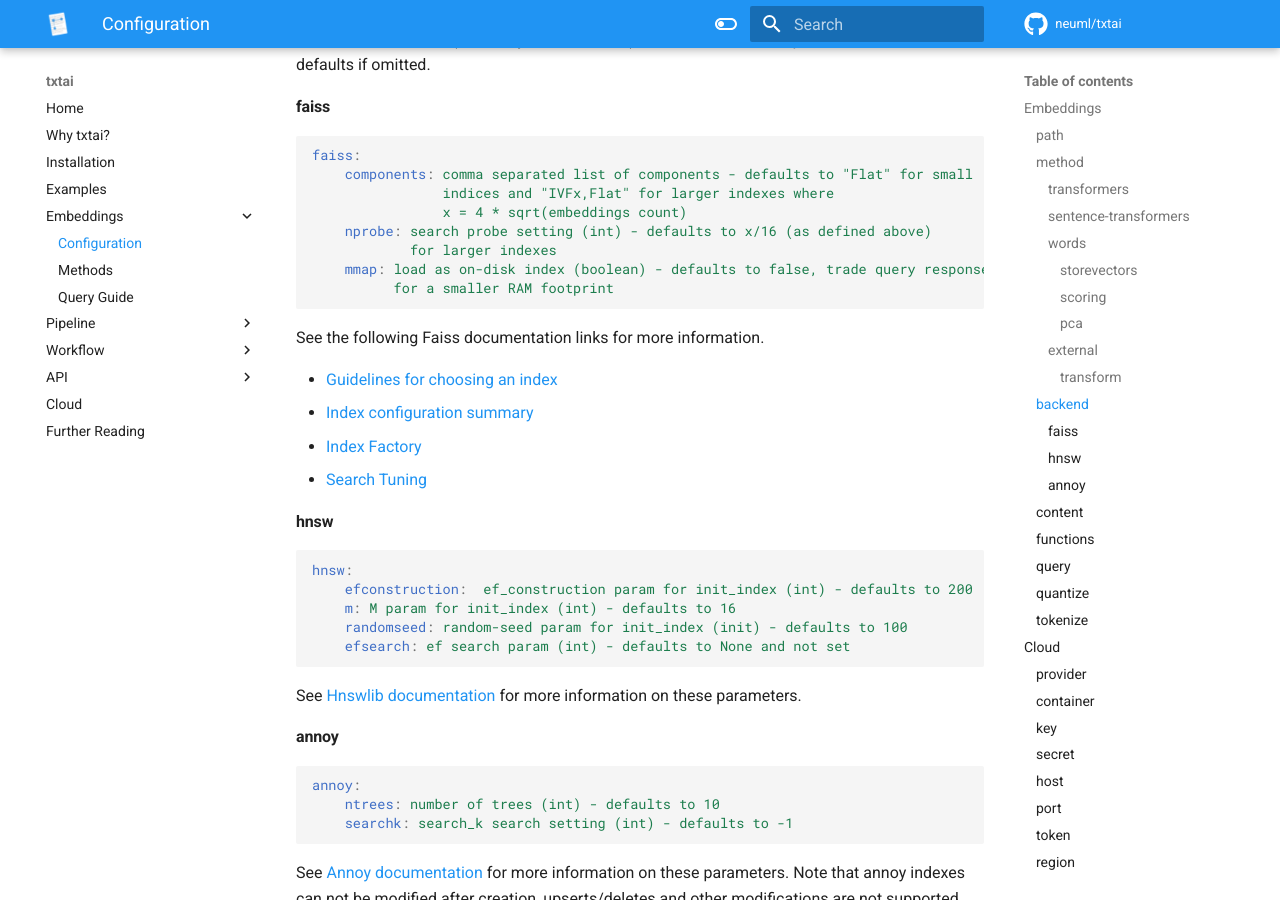
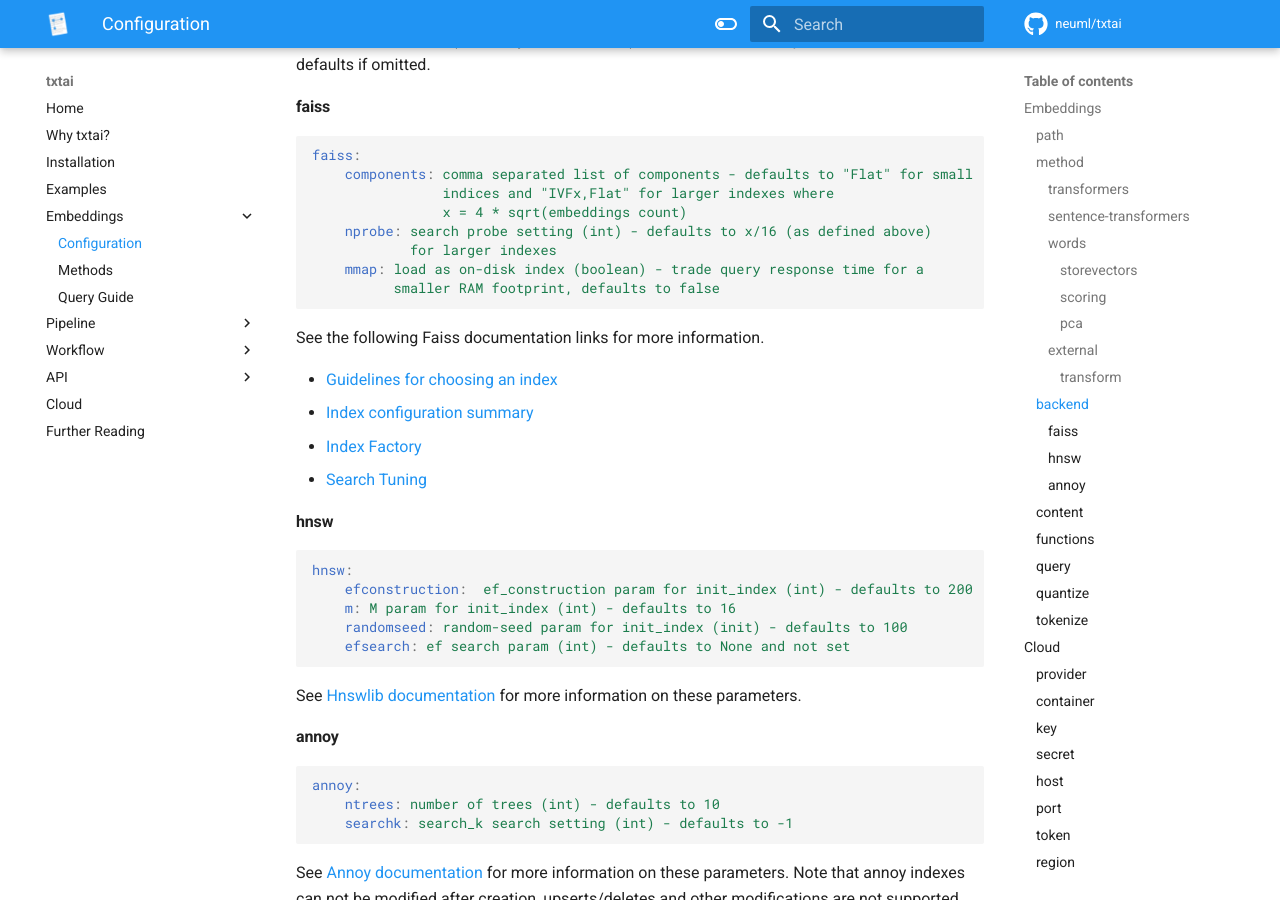
Before and after one commit to neuml/txtai, an MkDocs documentation site: the page built from docs/embeddings/configuration.md, in a window 1280 px wide and 900 px high, scrolled down 2070 px. Built offline with MkDocs 1.6.1 and Material for MkDocs 9.7.7, drawn with Linux system fonts in a browser that asks for light colours; comment, search, counter and statistics services are not loaded.

Commit message:
Update documentation

````diff
--- a/docs/embeddings/configuration.md
+++ b/docs/embeddings/configuration.md
@@ -83,8 +83,8 @@ faiss:
                 x = 4 * sqrt(embeddings count)
     nprobe: search probe setting (int) - defaults to x/16 (as defined above)
             for larger indexes
-    mmap: load as on-disk index (boolean) - defaults to false, trade query response time
-          for a smaller RAM footprint
+    mmap: load as on-disk index (boolean) - trade query response time for a
+          smaller RAM footprint, defaults to false
 ```
 
 See the following Faiss documentation links for more information.
````
